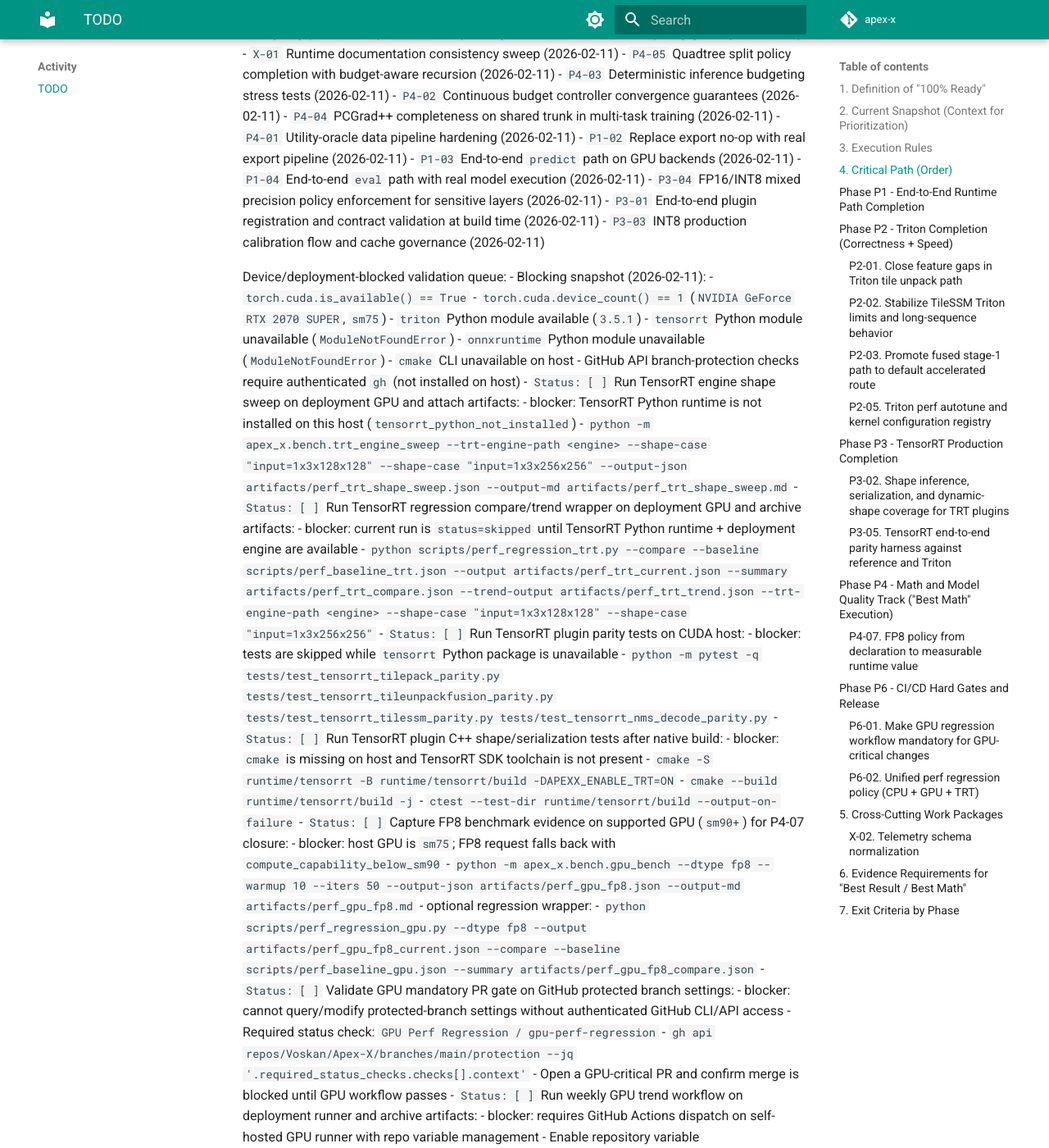
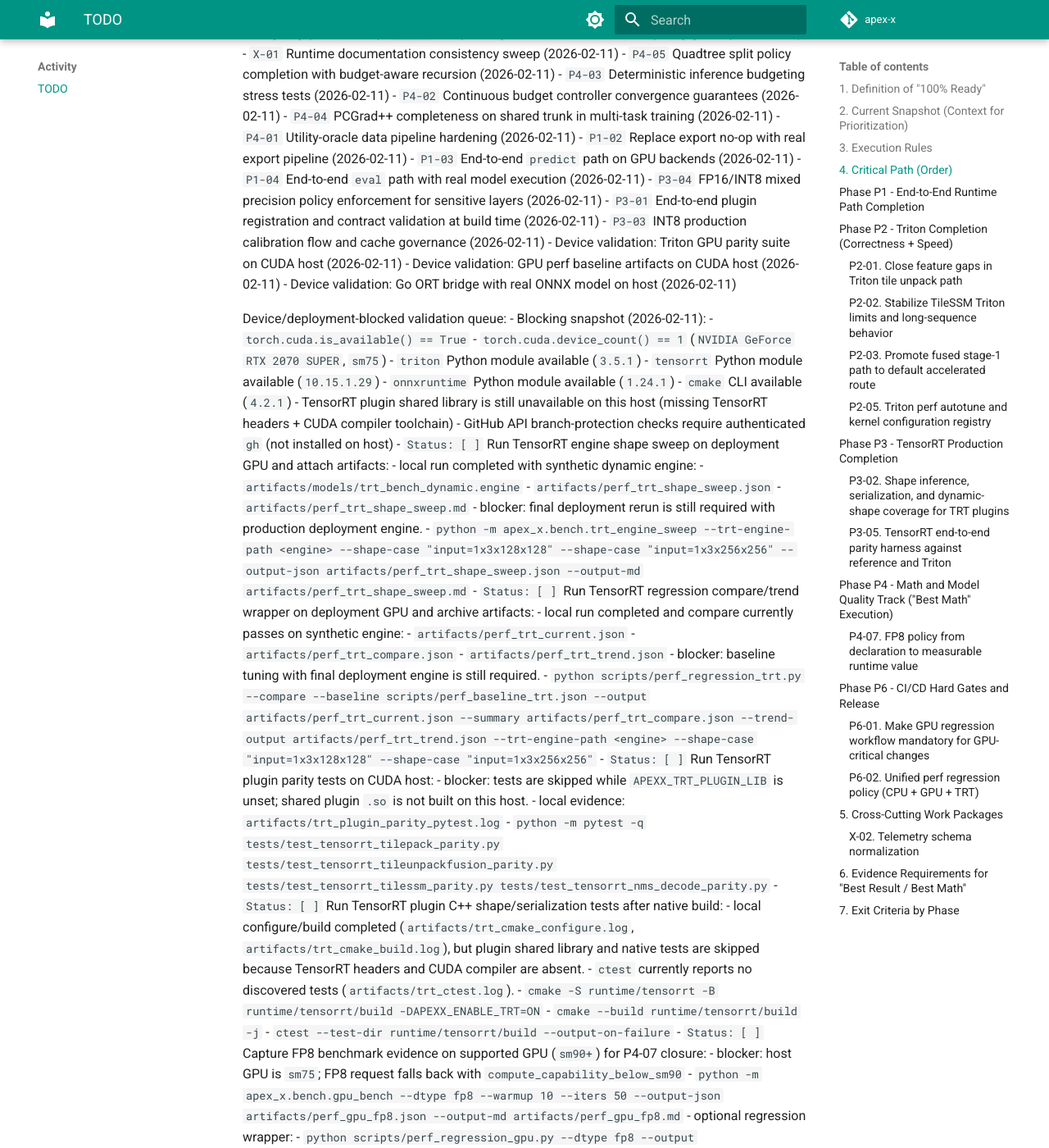
Before and after one commit to Voskan/Apex-X, an MkDocs documentation site: the page built from docs/TODO.md, in a window 1280 px wide and 1400 px high, scrolled down 2449 px. Shown: the whole window at 82% size. Built offline with MkDocs 1.6.1 and Material for MkDocs 9.7.7, drawn with Linux system fonts in a browser that asks for light colours; some of the changed text lies outside the part shown.

Commit message:
Fix TRT bridge dynamic input shaping and refresh device backlog

```diff
--- a/docs/TODO.md
+++ b/docs/TODO.md
@@ -91,27 +91,42 @@ Recently completed and removed from active queue:
 - `P3-04` FP16/INT8 mixed precision policy enforcement for sensitive layers (2026-02-11)
 - `P3-01` End-to-end plugin registration and contract validation at build time (2026-02-11)
 - `P3-03` INT8 production calibration flow and cache governance (2026-02-11)
+- Device validation: Triton GPU parity suite on CUDA host (2026-02-11)
+- Device validation: GPU perf baseline artifacts on CUDA host (2026-02-11)
+- Device validation: Go ORT bridge with real ONNX model on host (2026-02-11)
 
 Device/deployment-blocked validation queue:
 - Blocking snapshot (2026-02-11):
   - `torch.cuda.is_available() == True`
   - `torch.cuda.device_count() == 1` (`NVIDIA GeForce RTX 2070 SUPER`, `sm75`)
   - `triton` Python module available (`3.5.1`)
-  - `tensorrt` Python module unavailable (`ModuleNotFoundError`)
-  - `onnxruntime` Python module unavailable (`ModuleNotFoundError`)
-  - `cmake` CLI unavailable on host
+  - `tensorrt` Python module available (`10.15.1.29`)
+  - `onnxruntime` Python module available (`1.24.1`)
+  - `cmake` CLI available (`4.2.1`)
+  - TensorRT plugin shared library is still unavailable on this host (missing TensorRT headers + CUDA compiler toolchain)
   - GitHub API branch-protection checks require authenticated `gh` (not installed on host)
 - `Status: [ ]` Run TensorRT engine shape sweep on deployment GPU and attach artifacts:
-  - blocker: TensorRT Python runtime is not installed on this host (`tensorrt_python_not_installed`)
+  - local run completed with synthetic dynamic engine:
+    - `artifacts/models/trt_bench_dynamic.engine`
+    - `artifacts/perf_trt_shape_sweep.json`
+    - `artifacts/perf_trt_shape_sweep.md`
+  - blocker: final deployment rerun is still required with production deployment engine.
   - `python -m apex_x.bench.trt_engine_sweep --trt-engine-path <engine> --shape-case "input=1x3x128x128" --shape-case "input=1x3x256x256" --output-json artifacts/perf_trt_shape_sweep.json --output-md artifacts/perf_trt_shape_sweep.md`
 - `Status: [ ]` Run TensorRT regression compare/trend wrapper on deployment GPU and archive artifacts:
-  - blocker: current run is `status=skipped` until TensorRT Python runtime + deployment engine are available
+  - local run completed and compare currently passes on synthetic engine:
+    - `artifacts/perf_trt_current.json`
+    - `artifacts/perf_trt_compare.json`
+    - `artifacts/perf_trt_trend.json`
+  - blocker: baseline tuning with final deployment engine is still required.
   - `python scripts/perf_regression_trt.py --compare --baseline scripts/perf_baseline_trt.json --output artifacts/perf_trt_current.json --summary artifacts/perf_trt_compare.json --trend-output artifacts/perf_trt_trend.json --trt-engine-path <engine> --shape-case "input=1x3x128x128" --shape-case "input=1x3x256x256"`
 - `Status: [ ]` Run TensorRT plugin parity tests on CUDA host:
-  - blocker: tests are skipped while `tensorrt` Python package is unavailable
+  - blocker: tests are skipped while `APEXX_TRT_PLUGIN_LIB` is unset; shared plugin `.so` is not built on this host.
+  - local evidence: `artifacts/trt_plugin_parity_pytest.log`
   - `python -m pytest -q tests/test_tensorrt_tilepack_parity.py tests/test_tensorrt_tileunpackfusion_parity.py tests/test_tensorrt_tilessm_parity.py tests/test_tensorrt_nms_decode_parity.py`
 - `Status: [ ]` Run TensorRT plugin C++ shape/serialization tests after native build:
-  - blocker: `cmake` is missing on host and TensorRT SDK toolchain is not present
+  - local configure/build completed (`artifacts/trt_cmake_configure.log`, `artifacts/trt_cmake_build.log`),
+    but plugin shared library and native tests are skipped because TensorRT headers and CUDA compiler are absent.
+  - `ctest` currently reports no discovered tests (`artifacts/trt_ctest.log`).
   - `cmake -S runtime/tensorrt -B runtime/tensorrt/build -DAPEXX_ENABLE_TRT=ON`
   - `cmake --build runtime/tensorrt/build -j`
   - `ctest --test-dir runtime/tensorrt/build --output-on-failure`
@@ -136,11 +151,12 @@ Device/deployment-blocked validation queue:
     - `artifacts/perf_gpu_current_weekly.json`
     - `artifacts/perf_gpu_compare_weekly.json`
     - `artifacts/perf_gpu_trend_weekly.json`
-- `Status: [ ]` Validate Go runtime ORT bridge path with real ONNX model on deployment host:
-  - blocker: `onnxruntime` Python runtime and real ONNX artifact are not available on this host
-  - `cd runtime/go && APEXX_ORT_MODEL_PATH=<real_model.onnx> APEXX_ORT_BRIDGE_CMD="python -m apex_x.runtime.service_bridge" go test ./...`
 - `Status: [ ]` Validate Go runtime TRT bridge/native path with deployment engine on CUDA+TensorRT host:
-  - blocker: TensorRT Python runtime + deployment engine are unavailable on this host
+  - local bridge validation completed with real TensorRT engine artifact:
+    - engine: `artifacts/models/trt_bench_dynamic.engine`
+    - Go tests: `artifacts/go_trt_bridge_test_real_engine.log`
+    - bridge probe: `artifacts/service_bridge_trt_real_engine.json`
+  - blocker: final deployment rerun is still required with production deployment engine.
   - `cd runtime/go && APEXX_TRT_ENGINE_PATH=<engine.plan> APEXX_TRT_BRIDGE_CMD="python -m apex_x.runtime.service_bridge" CGO_ENABLED=1 go test -tags tensorrt ./...`
 
 ---
@@ -463,6 +479,11 @@ Progress (2026-02-11):
   - normalized trend artifact: `artifacts/perf_trt_trend*.json`
 - Added committed TensorRT baseline template file for compare-mode wiring:
   - `scripts/perf_baseline_trt.json` (template, metrics populated on deployment TensorRT runner)
+- Local TensorRT compare/trend smoke run is now passing with a real CUDA engine artifact:
+  - `artifacts/models/trt_bench_dynamic.engine`
+  - `artifacts/perf_trt_current.json`
+  - `artifacts/perf_trt_compare.json`
+  - `artifacts/perf_trt_trend.json`
 - CI jobs now publish trend artifacts:
   - CPU: `artifacts/perf_trend_cpu_ci.json` in `.github/workflows/ci.yml`
   - GPU: `artifacts/perf_gpu_trend_ci.json` in `.github/workflows/perf_gpu.yml`
```
Also changed, not shown: docs/CONTEXT.md (+21 -0 lines), 2 other files.
